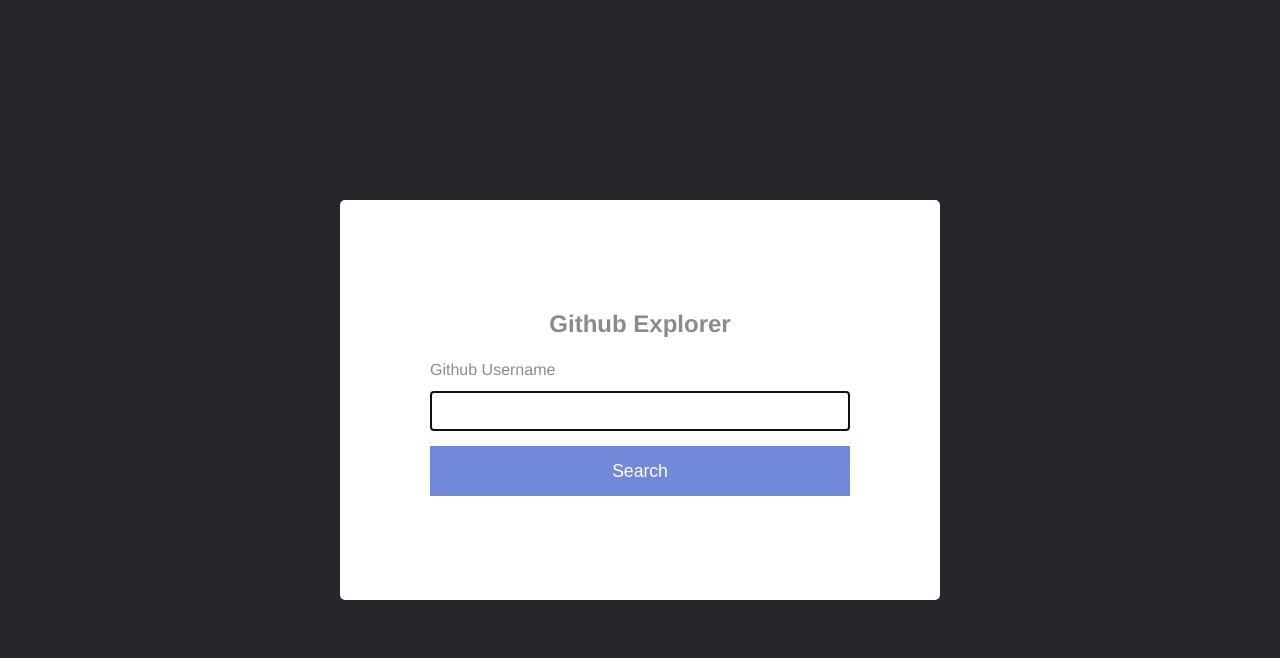
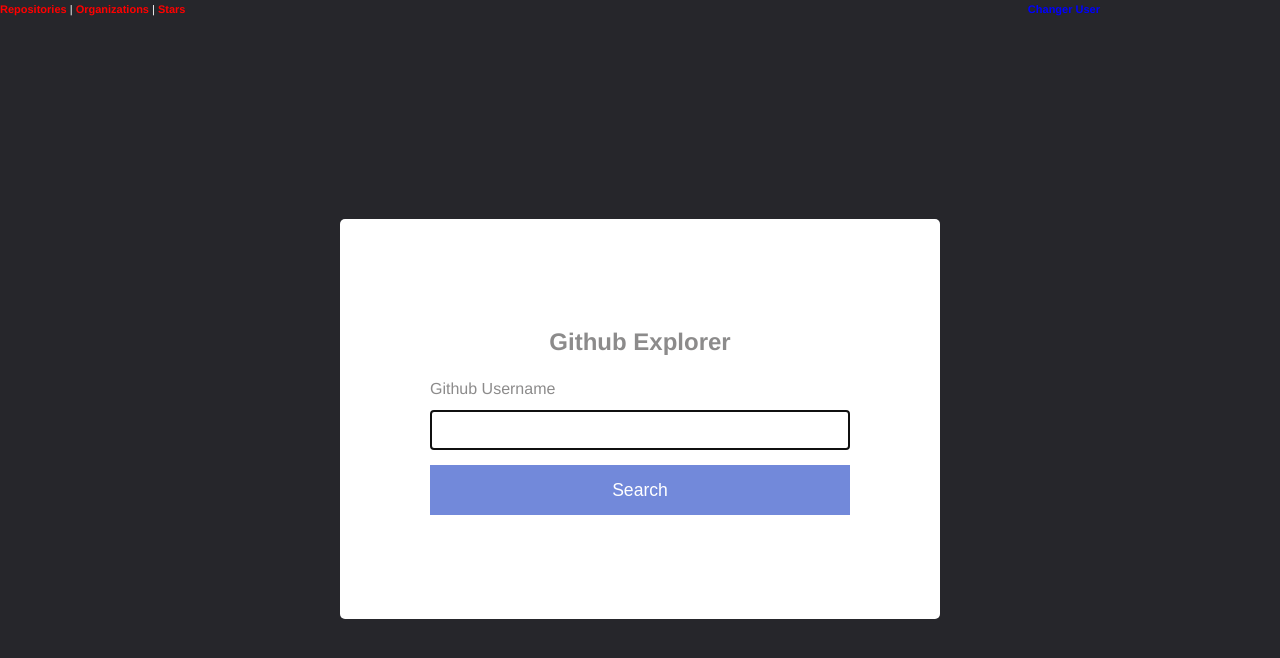
Before and after one commit to fsmaiorano/vue-github-explorer, a Vue app: page / in a window 1280 px wide. Shown: the top 658 px of the page. Built offline with nearby package versions, Linux system fonts and the light colour scheme; what v-clipboard, vue-js-modal, vue-toasted would draw is missing.

Commit message:
checkpoint

```diff
--- a/src/App.vue
+++ b/src/App.vue
@@ -1,9 +1,20 @@
 <template>
   <div id="app">
+    <Header v-if="$router.path !== '/'"/>
+    {{$router.path}}
     <router-view/>
   </div>
 </template>
 
+<script>
+import Vue from 'vue';
+import Header from '@/components/header/Header.vue';
+export default {
+  components: { Header },
+};
+</script>
+
+
 <style lang="scss">
 @import 'assets/styles/main.scss';
 </style>
--- a/src/assets/styles/base/_base.scss
+++ b/src/assets/styles/base/_base.scss
@@ -57,7 +57,7 @@
 }
 
 ::-webkit-scrollbar-thumb {
-  background-color: #000000;
+  background-color: #5669ad;
 }
 ::-webkit-scrollbar-track {
   -webkit-box-shadow: inset 0 0 6px rgba(0, 0, 0, 0.3);
--- a/src/modal.js
+++ b/src/modal.js
@@ -1,5 +1,5 @@
 import Vue from 'vue';
 import VModal from 'vue-js-modal';
 
-// Vue.use(VModal);
-Vue.use(VModal, { dynamic: true, injectModalsContainer: true });
+Vue.use(VModal);
+// Vue.use(VModal, { dynamic: true, injectModalsContainer: true });
--- a/src/views/Profile.vue
+++ b/src/views/Profile.vue
@@ -12,7 +12,7 @@
         </div>
       </div>
       <div class="container__right">
-        <Header/>
+        <!-- <Header/> -->
         <router-view></router-view>
       </div>
     </div>
```
